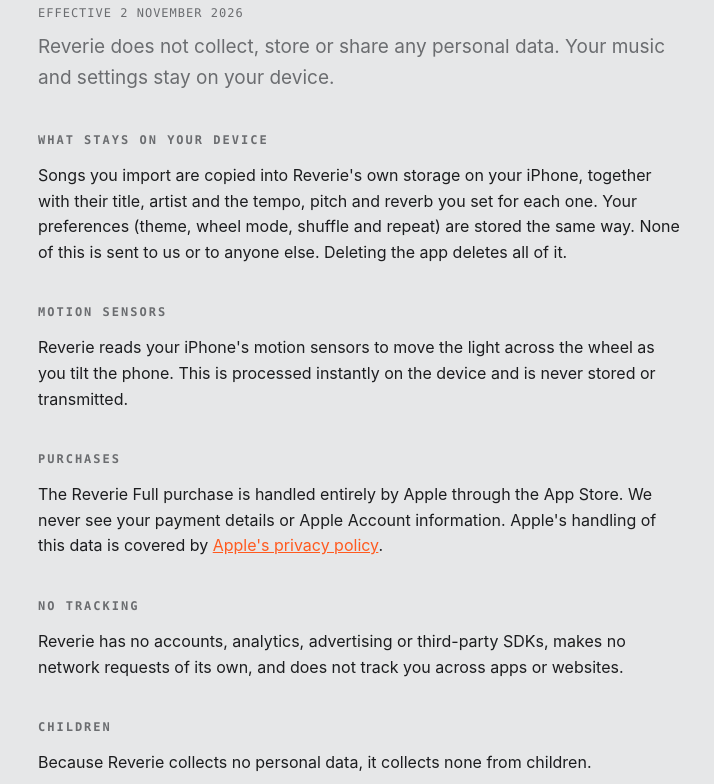
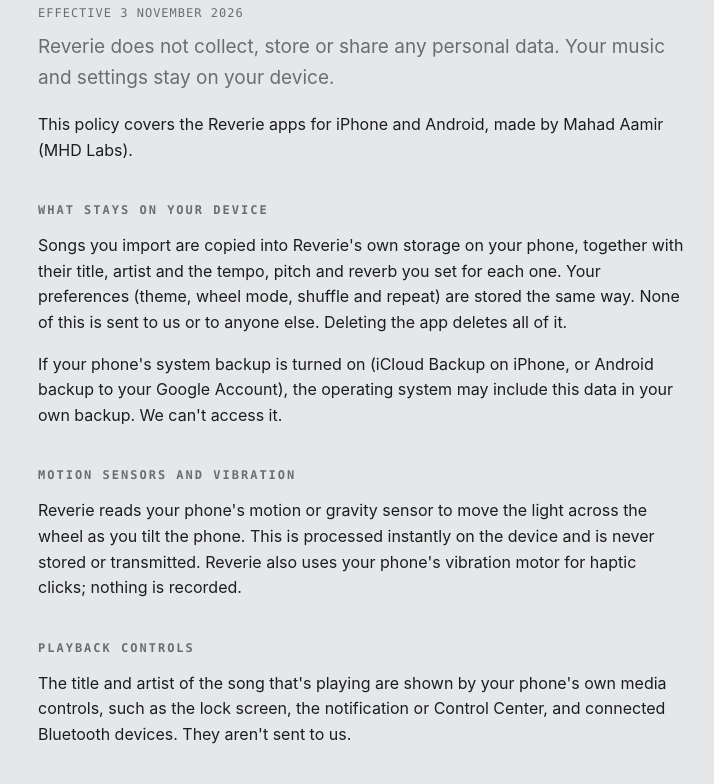
Before and after one commit to mhd3v/mhdlabs.eu, a plain HTML site: page reverie/privacy.html in a window 1280 px wide. Shown: the part 163-947 px from the top of the page, without its empty margins (278-992 px from the left). Drawn offline with Linux system fonts and the light colour scheme.

Commit message:
Cover Reverie for Android in the privacy policy
Name Google Play alongside the App Store for purchases and ratings, and
mention Android's gravity sensor, system backup and media controls.

Co-Authored-By: Claude Opus 5.5 <noreply@anthropic.com>

```diff
--- a/reverie/privacy.html
+++ b/reverie/privacy.html
@@ -1,18 +1,24 @@
-<!doctype html><html lang="en"><head><meta charset="utf-8"><meta name="viewport" content="width=device-width,initial-scale=1"><link rel="stylesheet" href="/style.css"><title>Reverie Privacy Policy</title><meta name="description" content="Reverie collects no personal data."></head><body><main>
+<!doctype html><html lang="en"><head><meta charset="utf-8"><meta name="viewport" content="width=device-width,initial-scale=1"><link rel="stylesheet" href="/style.css"><title>Reverie Privacy Policy</title><meta name="description" content="Reverie collects no personal data, on iPhone or Android."></head><body><main>
 <a class="brand" href="/reverie/"><i></i>Reverie</a>
 <h1>privacy.</h1>
-<p class="meta">EFFECTIVE 2 NOVEMBER 2026</p>
+<p class="meta">EFFECTIVE 3 NOVEMBER 2026</p>
 <p class="lede">Reverie does not collect, store or share any personal data. Your music and settings stay on your device.</p>
+<p>This policy covers the Reverie apps for iPhone and Android, made by Mahad Aamir (MHD Labs).</p>
 <h2>What stays on your device</h2>
-<p>Songs you import are copied into Reverie's own storage on your iPhone, together with their title, artist and the tempo, pitch and reverb you set for each one. Your preferences (theme, wheel mode, shuffle and repeat) are stored the same way. None of this is sent to us or to anyone else. Deleting the app deletes all of it.</p>
-<h2>Motion sensors</h2>
-<p>Reverie reads your iPhone's motion sensors to move the light across the wheel as you tilt the phone. This is processed instantly on the device and is never stored or transmitted.</p>
+<p>Songs you import are copied into Reverie's own storage on your phone, together with their title, artist and the tempo, pitch and reverb you set for each one. Your preferences (theme, wheel mode, shuffle and repeat) are stored the same way. None of this is sent to us or to anyone else. Deleting the app deletes all of it.</p>
+<p>If your phone's system backup is turned on (iCloud Backup on iPhone, or Android backup to your Google Account), the operating system may include this data in your own backup. We can't access it.</p>
+<h2>Motion sensors and vibration</h2>
+<p>Reverie reads your phone's motion or gravity sensor to move the light across the wheel as you tilt the phone. This is processed instantly on the device and is never stored or transmitted. Reverie also uses your phone's vibration motor for haptic clicks; nothing is recorded.</p>
+<h2>Playback controls</h2>
+<p>The title and artist of the song that's playing are shown by your phone's own media controls, such as the lock screen, the notification or Control Center, and connected Bluetooth devices. They aren't sent to us.</p>
 <h2>Purchases</h2>
-<p>The Reverie Full purchase is handled entirely by Apple through the App Store. We never see your payment details or Apple Account information. Apple's handling of this data is covered by <a href="https://www.apple.com/legal/privacy/">Apple's privacy policy</a>.</p>
+<p>The Reverie Full purchase is handled entirely by Apple through the App Store on iPhone, and by Google through Google Play on Android. We never see your payment details or your Apple Account or Google Account information. That data is covered by <a href="https://www.apple.com/legal/privacy/">Apple's privacy policy</a> and <a href="https://policies.google.com/privacy">Google's privacy policy</a>.</p>
+<h2>Ratings</h2>
+<p>Reverie may ask you to rate it using the App Store's or Google Play's built-in review prompt. Your rating goes to Apple or Google; the app doesn't receive it.</p>
 <h2>No tracking</h2>
-<p>Reverie has no accounts, analytics, advertising or third-party SDKs, makes no network requests of its own, and does not track you across apps or websites.</p>
+<p>Reverie has no accounts, analytics, advertising or tracking SDKs, makes no network requests of its own, and does not track you across apps or websites.</p>
 <h2>Children</h2>
-<p>Because Reverie collects no personal data, it collects none from children.</p>
+<p>Reverie isn't directed at children. Because it collects no personal data, it collects none from children.</p>
 <h2>Changes</h2>
 <p>If this policy changes, the updated version will be posted on this page with a new effective date.</p>
 <h2>Contact</h2>
```
